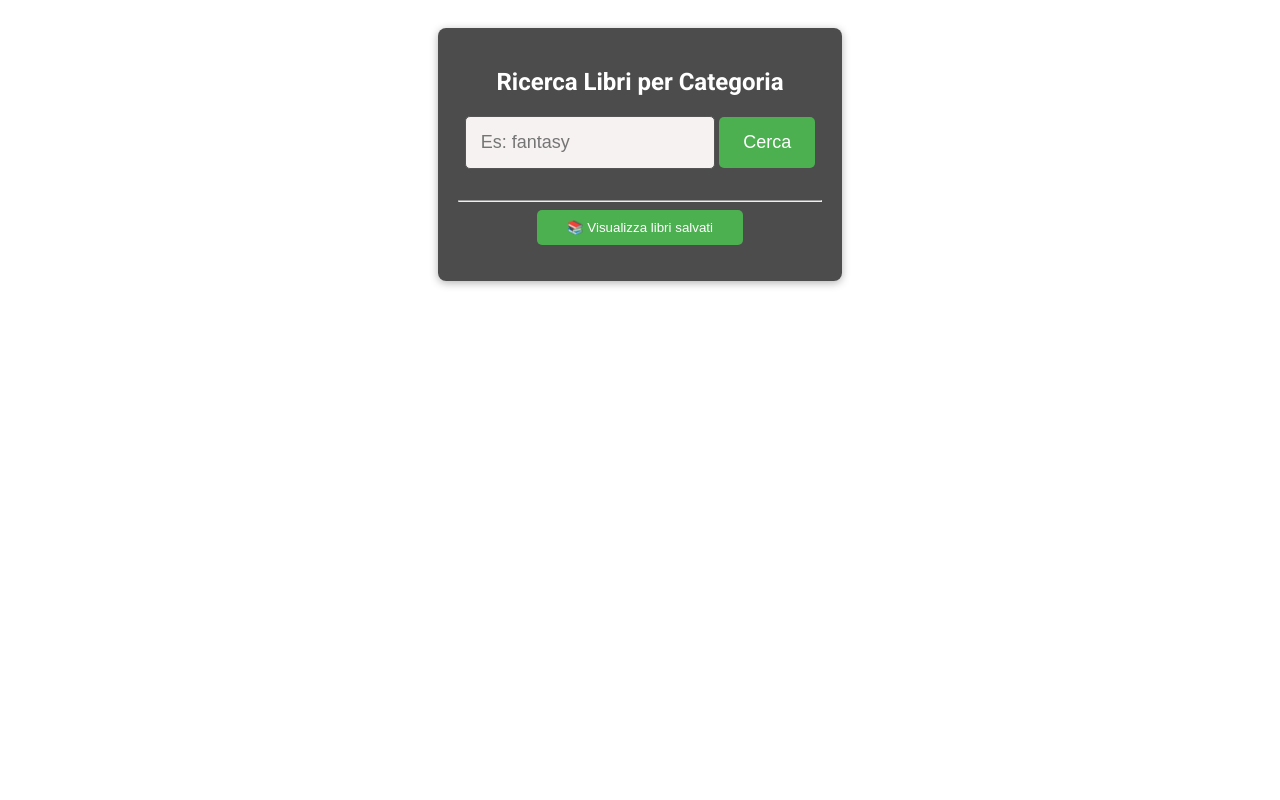
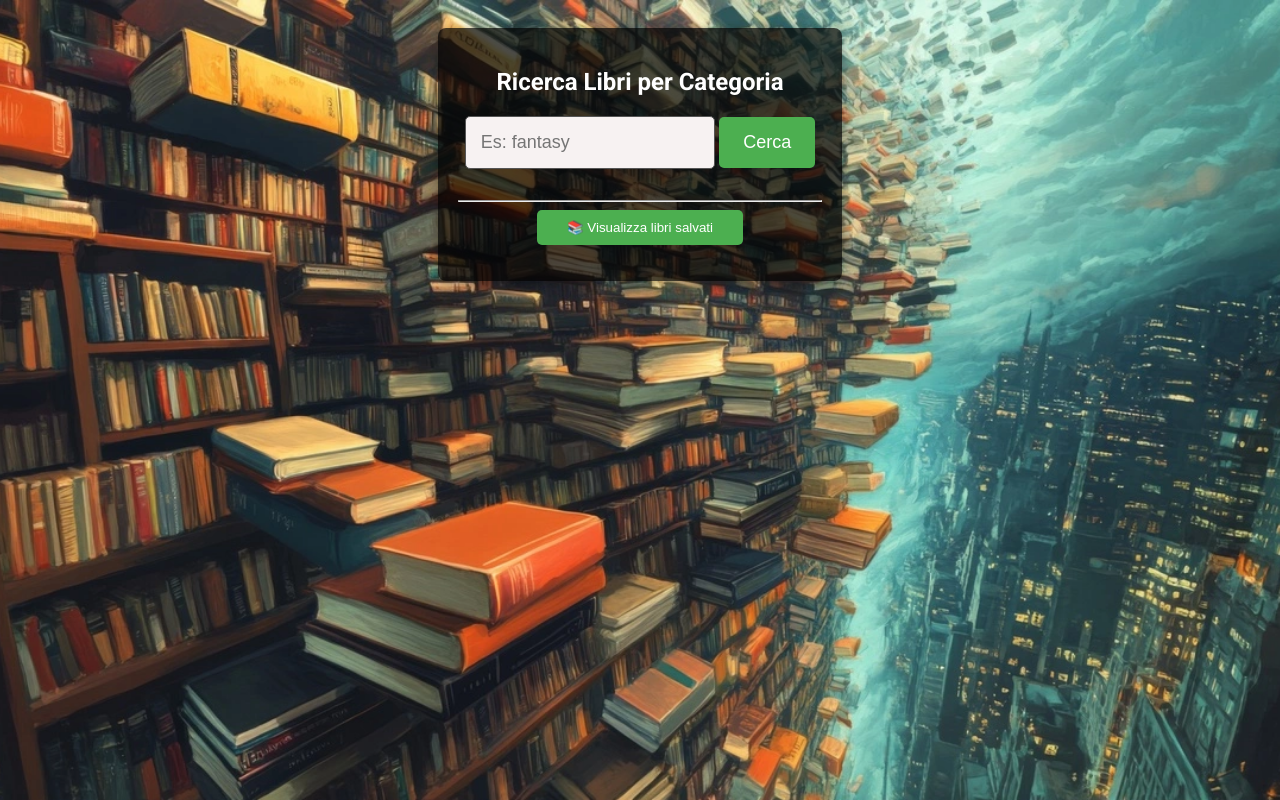
Before and after one commit to SimoneGiannecchini/SimoneGiannecchini-Progetto-Javascript-Advanced, a website built with Vite: page index.html in a window 1280 px wide. Built offline with nearby package versions, Linux system fonts and the light colour scheme; files whose address does not match are found by name.

Commit message:
Fix finale percorso sfondo.webp per GitHub pages

```diff
--- a/src/styles.scss
+++ b/src/styles.scss
@@ -1,6 +1,6 @@
 $font-stack: 'Roboto', sans-serif;
 $primary-color: #ffffff;
-$background-image: url("/progetto-javascript-advancesfondo.webp");                                 ;
+$background-image: url("/Progetto-Javascript-Advanced/sfondo.webp");                                 ;
 
 body {
   display: flex;
```
Also changed, not shown: src/styles.css, 1 other file.
